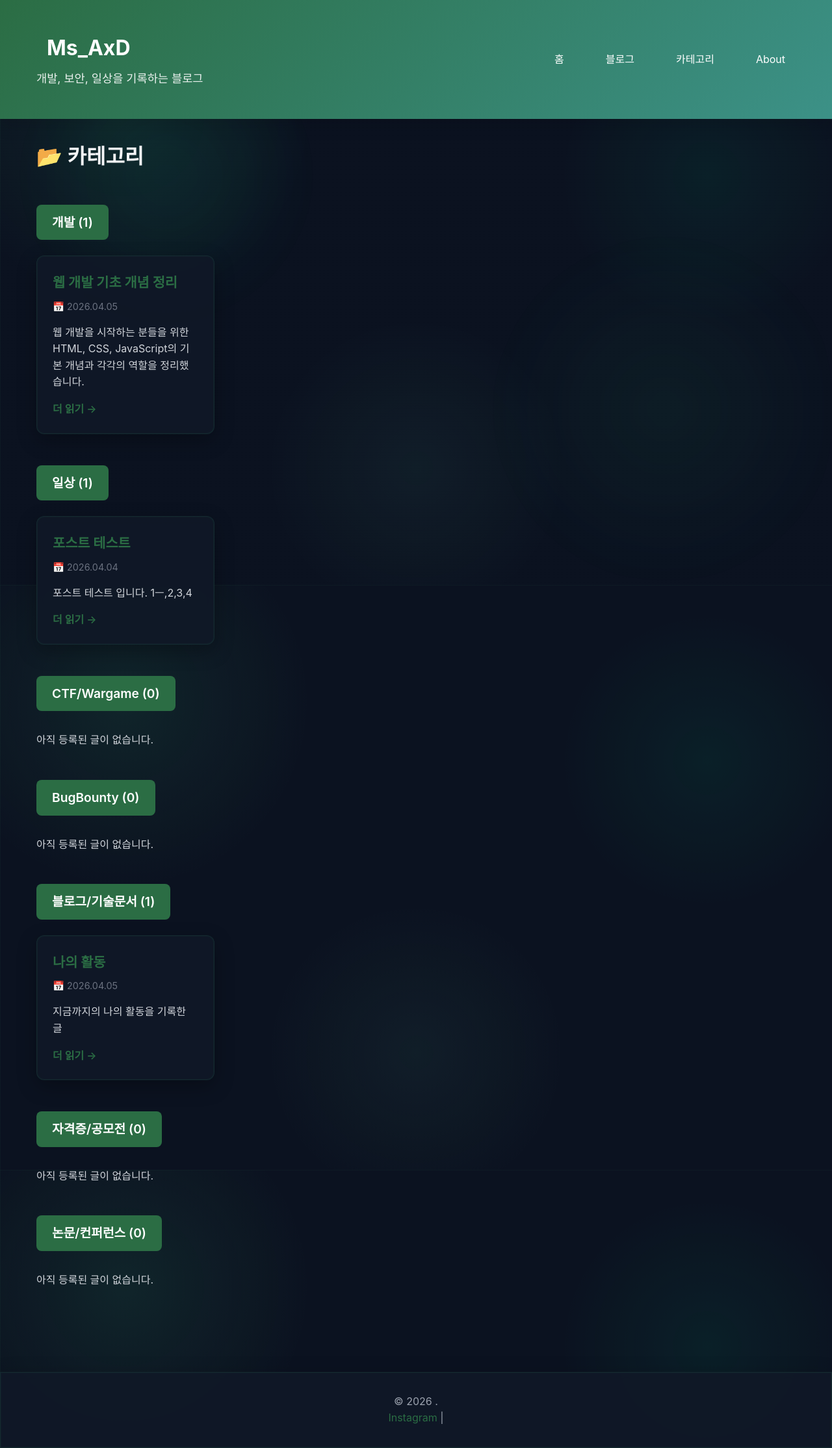
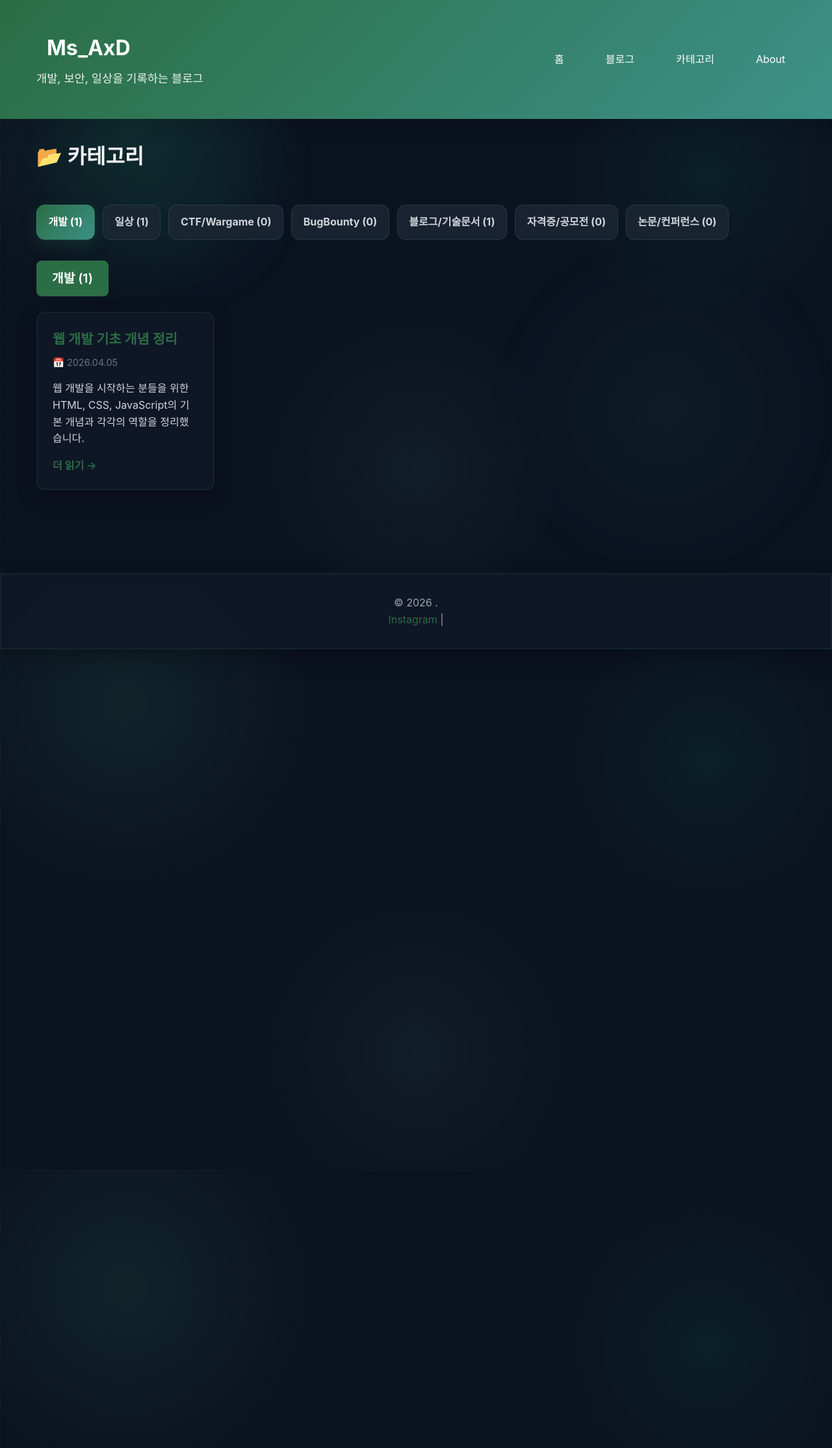
Before and after one commit to ms-axd/ms-axd.github.io, a Jekyll site: the page built from categories.html, in a window 1280 px wide. Shown: the whole page at 65% size. Built offline with Jekyll 4.4.1, drawn with Linux system fonts in a browser that asks for light colours.

Commit message:
categori tab

```diff
--- a/_layouts/default.html
+++ b/_layouts/default.html
@@ -55,6 +55,7 @@
   </footer>
 
   <script src="/assets/js/cursor-highlight.js?v={{ site.time | date: '%s' }}"></script>
+  <script src="/assets/js/category-tabs.js?v={{ site.time | date: '%s' }}"></script>
   <script src="/assets/js/header-spider.js?v={{ site.time | date: '%s' }}"></script>
   <script src="/assets/js/home-calendar.js?v={{ site.time | date: '%s' }}"></script>
   <script src="/assets/js/search.js?v={{ site.time | date: '%s' }}"></script>
--- a/assets/css/style.scss
+++ b/assets/css/style.scss
@@ -518,6 +518,45 @@ article img {
   margin-bottom: 3rem;
 }
 
+.category-tabs {
+  display: flex;
+  gap: 0.75rem;
+  flex-wrap: wrap;
+  margin-bottom: 2rem;
+}
+
+.category-tab {
+  border: 1px solid rgba(110, 231, 183, 0.12);
+  background: rgba(31, 41, 55, 0.72);
+  color: #d1d5db;
+  padding: 0.85rem 1.1rem;
+  border-radius: 0.8rem;
+  cursor: pointer;
+  font: inherit;
+  font-weight: 700;
+  transition: var(--transition);
+}
+
+.category-tab:hover {
+  transform: translateY(-1px);
+  border-color: rgba(110, 231, 183, 0.28);
+}
+
+.category-tab.is-active {
+  background: linear-gradient(135deg, var(--primary-color), var(--secondary-color));
+  color: #ffffff;
+  border-color: transparent;
+  box-shadow: 0 10px 24px rgba(43, 109, 68, 0.25);
+}
+
+.category-panel {
+  display: none;
+}
+
+.category-panel.is-active {
+  display: block;
+}
+
 .category-title {
   display: inline-block;
   background: var(--primary-color);
@@ -649,6 +688,15 @@ footer a:hover {
 
   .home-search-panel {
     grid-template-columns: 1fr;
+  }
+
+  .category-tabs {
+    gap: 0.5rem;
+  }
+
+  .category-tab {
+    width: 100%;
+    text-align: left;
   }
 
   .about-intro-card {
--- /dev/null
+++ b/assets/js/category-tabs.js
@@ -0,0 +1,34 @@
+document.addEventListener('DOMContentLoaded', () => {
+  const tabs = Array.from(document.querySelectorAll('.category-tab'));
+  const panels = Array.from(document.querySelectorAll('.category-panel'));
+
+  if (!tabs.length || !panels.length) {
+    return;
+  }
+
+  const activateTab = panelId => {
+    tabs.forEach(tab => {
+      const isActive = tab.dataset.categoryTarget === panelId;
+      tab.classList.toggle('is-active', isActive);
+      tab.setAttribute('aria-selected', isActive ? 'true' : 'false');
+    });
+
+    panels.forEach(panel => {
+      panel.classList.toggle('is-active', panel.id === panelId);
+    });
+  };
+
+  tabs.forEach(tab => {
+    tab.addEventListener('click', () => {
+      const panelId = tab.dataset.categoryTarget;
+      activateTab(panelId);
+      if (panelId) {
+        window.history.replaceState(null, '', `#${panelId.replace('category-panel-', '')}`);
+      }
+    });
+  });
+
+  const initialHash = window.location.hash.replace('#', '');
+  const initialPanel = initialHash ? `category-panel-${initialHash}` : tabs[0].dataset.categoryTarget;
+  activateTab(initialPanel);
+});
--- a/categories.html
+++ b/categories.html
@@ -9,10 +9,34 @@ permalink: /categories/
 {% assign post_categories = site.posts | map: 'category' | uniq | sort %}
 {% assign categories = site.category_list | default: post_categories %}
 
+<div class="category-tabs" role="tablist" aria-label="카테고리 목록">
+  {% for category in categories %}
+    {% assign matched_posts = site.posts | where: 'category', category %}
+    {% assign cat_posts = matched_posts | size %}
+    {% assign category_id = category | slugify %}
+    <button
+      class="category-tab{% if forloop.first %} is-active{% endif %}"
+      type="button"
+      role="tab"
+      aria-selected="{% if forloop.first %}true{% else %}false{% endif %}"
+      aria-controls="category-panel-{{ category_id }}"
+      data-category-target="category-panel-{{ category_id }}">
+      {{ category }} ({{ cat_posts }})
+    </button>
+  {% endfor %}
+</div>
+
+<div class="category-panels">
+
 {% for category in categories %}
   {% assign matched_posts = site.posts | where: 'category', category %}
   {% assign cat_posts = matched_posts | size %}
+  {% assign category_id = category | slugify %}
 
+  <section
+    id="category-panel-{{ category_id }}"
+    class="category-panel{% if forloop.first %} is-active{% endif %}"
+    role="tabpanel">
   <div class="category-section">
     <div class="category-title">
       {{ category }} ({{ cat_posts }})
@@ -35,4 +59,7 @@ permalink: /categories/
       {% endif %}
     </div>
   </div>
+  </section>
 {% endfor %}
+
+</div>
```
